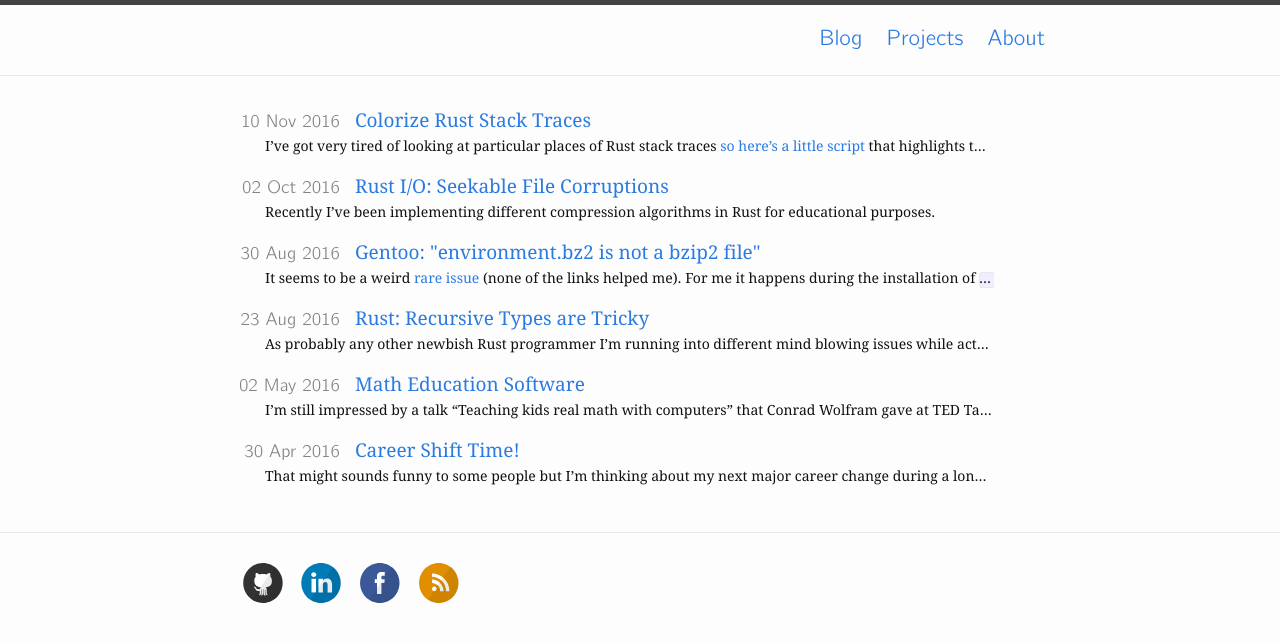
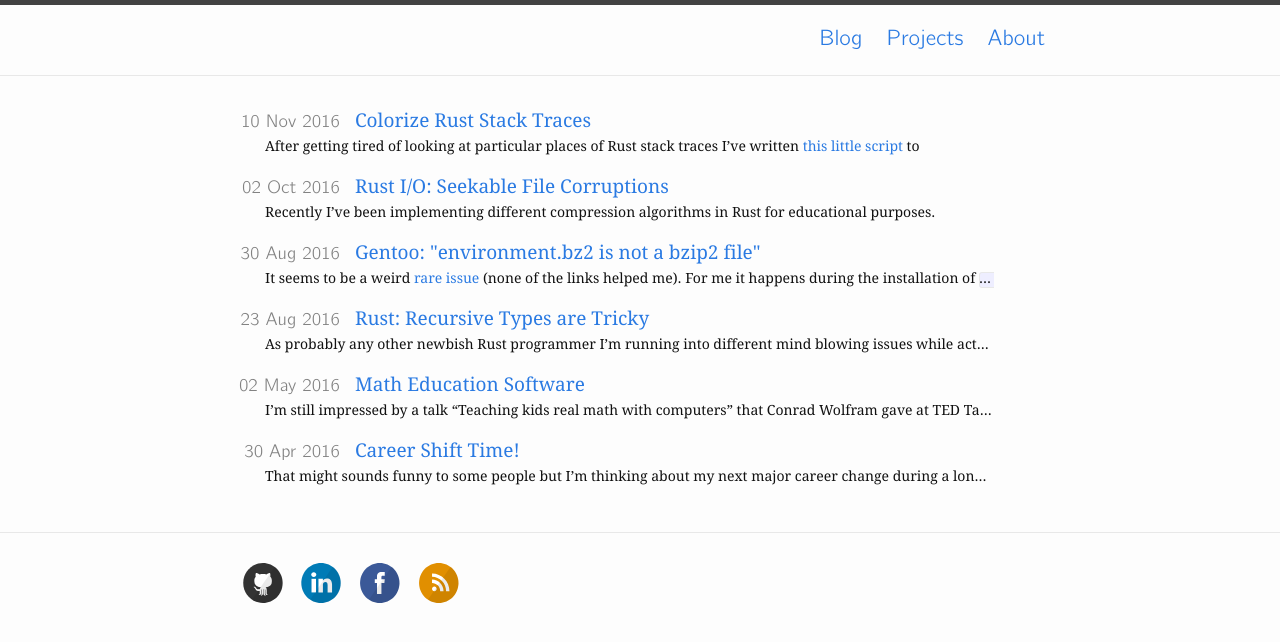
Before and after one commit to alopatindev/alopatindev.github.io, a Jekyll site: the page built from index.html, in a window 1280 px wide. Shown: the top 642 px of the page. Built offline with Jekyll 4.4.1, drawn with Linux system fonts in a browser that asks for light colours.

Commit message:
edit 2016-11-10-colorize-rust-stacktraces

```diff
--- a/_posts/2016-11-10-colorize-rust-stacktraces.markdown
+++ b/_posts/2016-11-10-colorize-rust-stacktraces.markdown
@@ -5,7 +5,10 @@
 categories: rust stacktrace debug
 ---
 
-I've got very tired of looking at particular places of Rust stack traces
-[so here's a little script](https://github.com/alopatindev/colorcargo) that highlights the most interesting parts.
+After getting tired of looking at particular places of Rust stack traces I've written
+[this little script](https://github.com/alopatindev/colorcargo) to
+
+- highlight the most interesting parts
+- (optionally) remove some boring lines
 
 ![Screenshot](https://raw.githubusercontent.com/alopatindev/assets/master/colorcargo.png)
```
